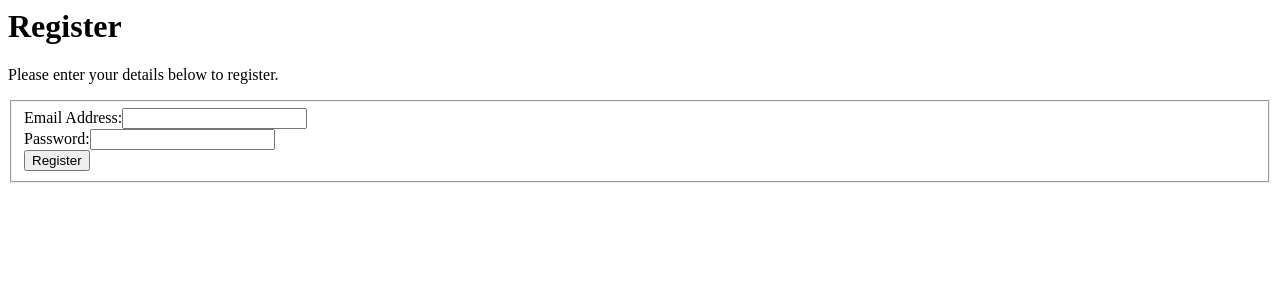
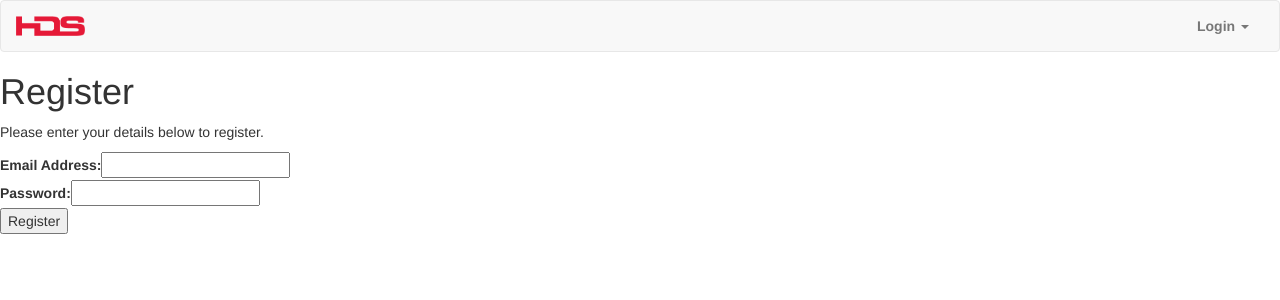
Before and after one commit to mawills/hdscustomproducts, a PHP site: page /HDS/register.php in a window 1280 px wide. Shown: the top 300 px of the page. Run offline with PHP 8.4, Linux system fonts and the light colour scheme.

Commit message:
Added navbar to register page

```diff
--- a/index.php
+++ b/index.php
@@ -32,7 +32,7 @@
         <span class="icon-bar"></span>
         <span class="icon-bar"></span>
       </button>
-      <a class="navbar-brand" href="#">
+      <a class="navbar-brand" href="http://localhost:8080/HDS/index.php#">
         <img id="navbar-logo" src="assets/logo.png">
       </a>
     </div>
--- a/js/mwscript.js
+++ b/js/mwscript.js
@@ -59,7 +59,6 @@ function saveNewProduct() {
 
 // Saves the changes to a product after a user edits it
 function saveProduct() {
-  console.log(JSON.stringify(canvas));
   $.post("php/saveProduct.php",
     {
       id: currentProduct,
--- a/php/checkLogin.php
+++ b/php/checkLogin.php
@@ -1,7 +1,7 @@
 <?php
 require "serverConnect.php";
 
-$salt = "yoshibatheshiba";
+$salt = "Yoshiba the red Shiba Inu";
 $email = $_POST['email'];
 $password = $_POST['password'];
 $email = stripslashes(mysqli_real_escape_string($conn,$email));
--- a/register.php
+++ b/register.php
@@ -3,12 +3,91 @@
 <head>
 <title>Create a New Account</title>
 <link rel="icon" href="assets/icon.png" type="image/x-icon">
+
+<link href="css/bootstrap.css" rel="stylesheet">
+<link href="css/hds.css" rel="stylesheet">
+
+<script src="js/jquery.js"></script>
+<script src="js/bootstrap.js"></script>
 </head>
 <body>
+  <nav class="navbar navbar-default" role="navigation">
+    <div class="container-fluid">
+      <!-- Brand and toggle get grouped for better mobile display -->
+      <div class="navbar-header">
+        <button type="button" class="navbar-toggle collapsed" data-toggle="collapse" data-target="#bs-example-navbar-collapse-1">
+          <span class="sr-only">Toggle navigation</span>
+          <span class="icon-bar"></span>
+          <span class="icon-bar"></span>
+          <span class="icon-bar"></span>
+        </button>
+        <a class="navbar-brand" href="http://localhost:8080/HDS/index.php#">
+          <img id="navbar-logo" src="assets/logo.png">
+        </a>
+      </div>
+
+      <!-- Collect the nav links, forms, and other content for toggling -->
+      <div class="collapse navbar-collapse" id="bs-example-navbar-collapse-1">
+        <ul class="nav navbar-nav navbar-right">
+
+        <!-- Display login drop-down only if the user is not logged in -->
+        <?php
+          if(empty($_SESSION['LoggedIn']) && empty($_SESSION['Email'])) {
+            ?>
+            <li class="dropdown">
+            <a href="#" class="dropdown-toggle" data-toggle="dropdown"><b>Login</b> <span class="caret"></span></a>
+            <ul id="login-dp" class="dropdown-menu">
+              <li>
+               <div class="row">
+                  <div class="col-md-12">
+                   <form method="post" class="form" role="form" action="php/checklogin.php" accept-charset="UTF-8" id="login-nav">
+                      <div class="form-group">
+                       <label  for="email" class="sr-only">Email address</label>
+                       <input name="email" type="email" class="form-control" id="email" placeholder="Email address" required>
+                      </div>
+                      <div class="form-group">
+                       <label for="password" class="sr-only">Password</label>
+                       <input name="password" type="password" class="form-control" id="password" placeholder="Password" required>
+                       <div class="help-block text-right"><a href="">Forget the password ?</a></div>
+                      </div>
+                      <div class="form-group">
+                        <button type="submit" id="sign-in-button" class="btn btn-primary btn-block">Sign in</button>
+                      </div>
+                      <div class="checkbox">
+                       <label>
+                       <input type="checkbox"> keep me logged-in
+                       </label>
+                      </div>
+                   </form>
+                  </div>
+                  <div class="bottom text-center">
+                    Don't have an account? <a href="http://localhost:8080/HDS/register.php"><b>Create one.</b></a>
+                  </div>
+               </div>
+              </li>
+            </ul>
+          </li>
+          <?php
+          }
+          else {
+            ?>
+              <li>
+                <a href="http://localhost:8080/HDS/php/userLogout.php">Logout</a>
+              </li>
+            <?php
+          }
+
+        ?>
+
+        </ul>
+      </div><!-- /.navbar-collapse -->
+    </div><!-- /.container-fluid -->
+  </nav>
+
   <div id="main">
     <?php
     if(!empty($_POST['email']) && !empty($_POST['password'])) {
-      $salt = "yoshibatheshiba";
+      $salt = "Yoshiba the red Shiba Inu";
       $password = hash('sha256',hash('md5',hash('md5',$salt.$_POST['password']) . hash('sha256',$salt.$_POST['password'])));
       $email = mysqli_real_escape_string($conn,$_POST['email']);
 
```
